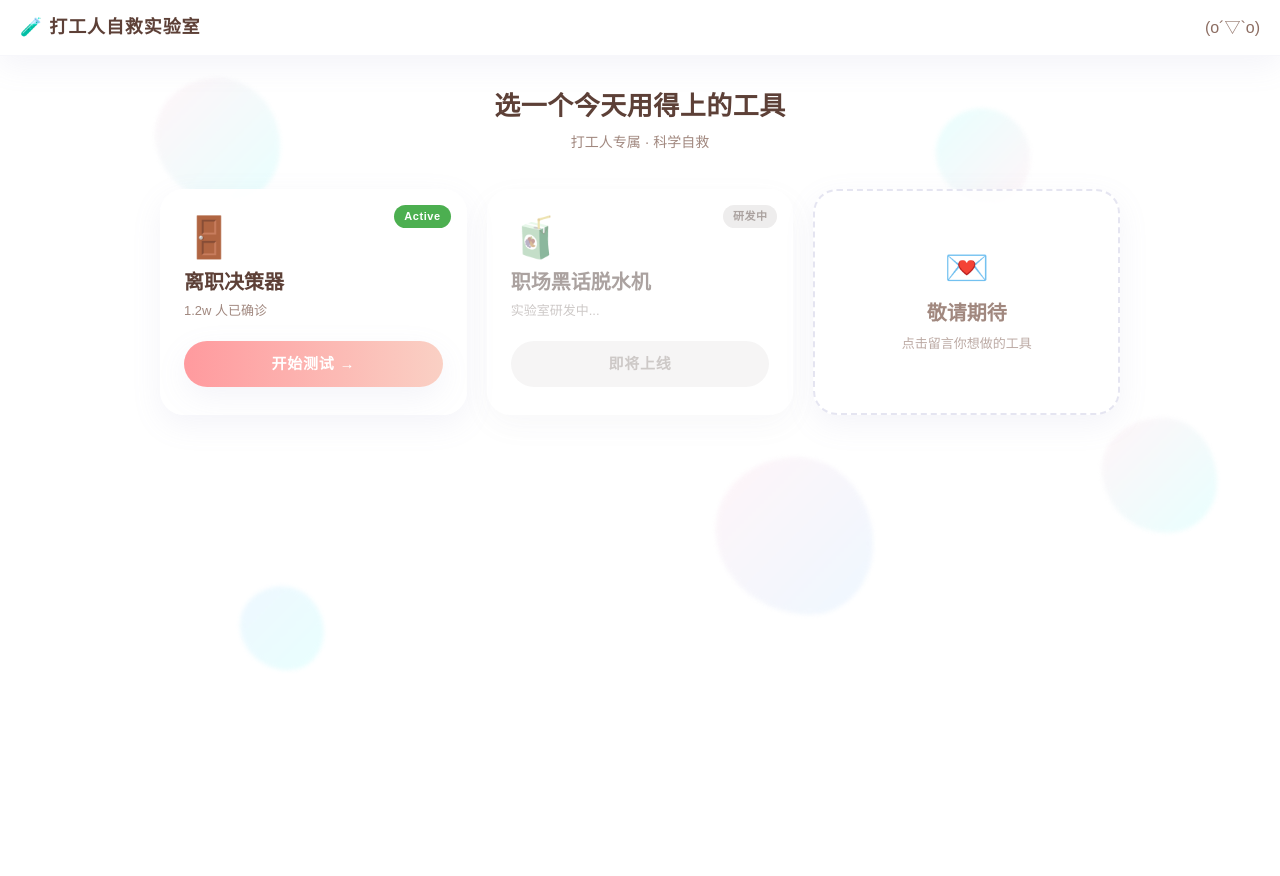
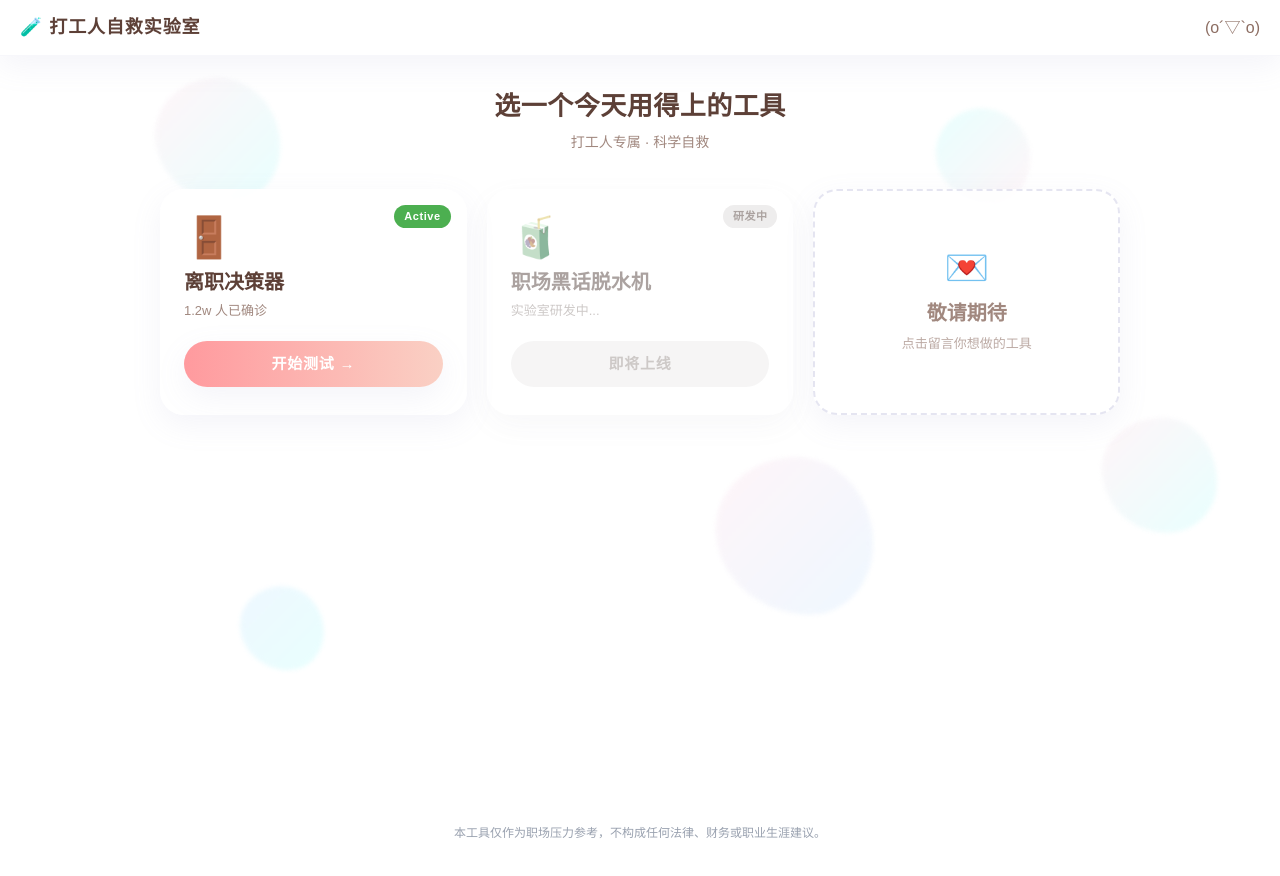
Before and after one commit to jarvis1216/workers-lab, a Next.js app: page / in a window 1280 px wide. Before the commit the page ends 800 px from the top, so only its background shows below. Built offline with nearby package versions, Linux system fonts and the light colour scheme.

Commit message:
chore: 加入免责申明

```diff
--- a/app/layout.tsx
+++ b/app/layout.tsx
@@ -96,6 +96,14 @@ export default function RootLayout({
         >
           {children}
         </main>
+
+        {/* 底部免责声明 */}
+        <footer className="pt-6 pb-8 px-4 text-center">
+          <p className="text-xs text-gray-400 max-w-md mx-auto leading-relaxed">
+            本工具仅作为职场压力参考，不构成任何法律、财务或职业生涯建议。
+          </p>
+        </footer>
+
         <Analytics />
       </body>
     </html>
```
